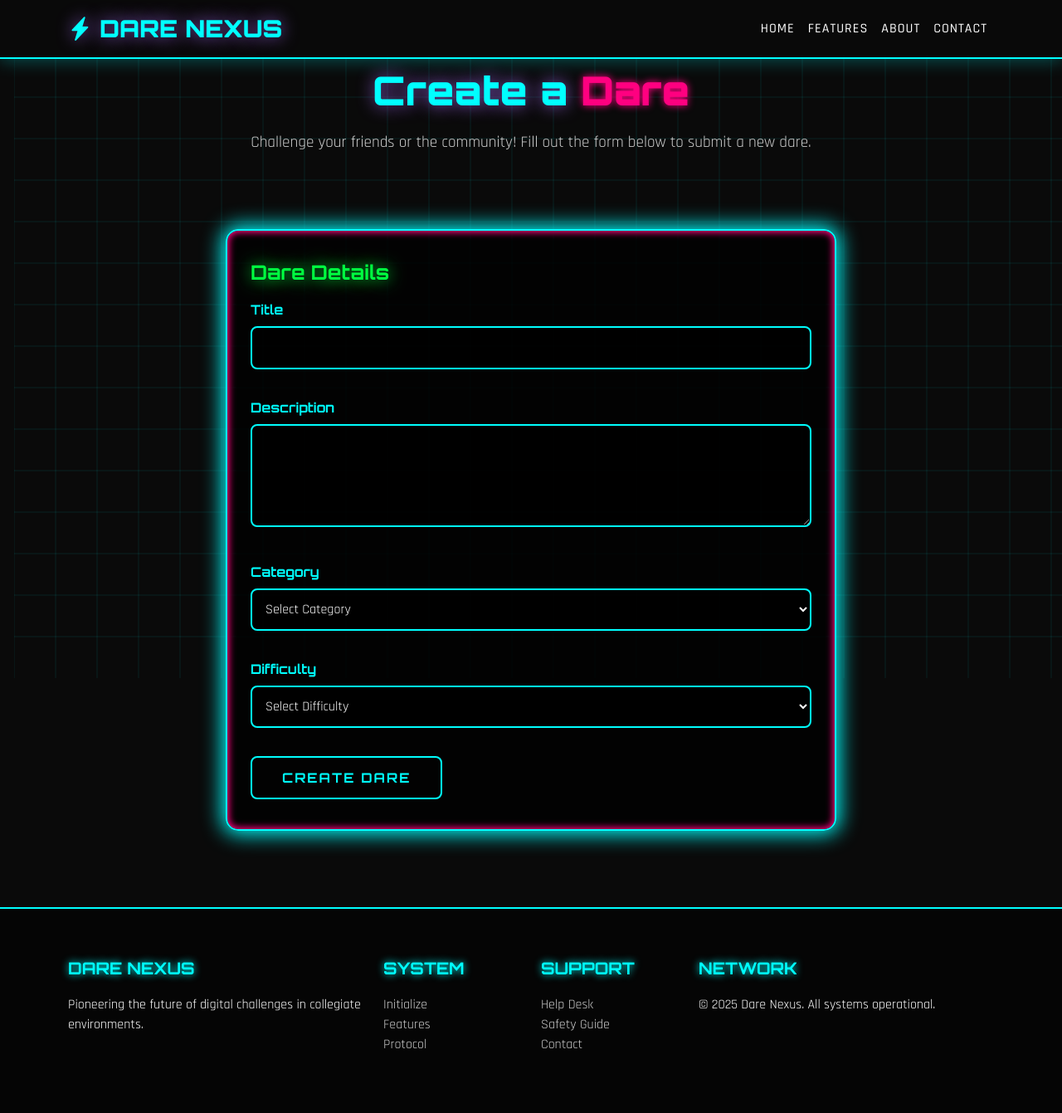
After one commit to anandku06/dare-exchange, a Django app: page /create/ in a window 1280 px wide. The commit adds this page. Shown: the whole page at 83% size. Run offline with Django 5.2, Linux system fonts and the light colour scheme.

Commit message:
Implement create dare functionality with model, view, and template updates

```diff
--- a/dareProject/dareProject/urls.py
+++ b/dareProject/dareProject/urls.py
@@ -1,19 +1,3 @@
-"""
-URL configuration for dareProject project.
-
-The `urlpatterns` list routes URLs to views. For more information please see:
-    https://docs.djangoproject.com/en/5.2/topics/http/urls/
-Examples:
-Function views
-    1. Add an import:  from my_app import views
-    2. Add a URL to urlpatterns:  path('', views.home, name='home')
-Class-based views
-    1. Add an import:  from other_app.views import Home
-    2. Add a URL to urlpatterns:  path('', Home.as_view(), name='home')
-Including another URLconf
-    1. Import the include() function: from django.urls import include, path
-    2. Add a URL to urlpatterns:  path('blog/', include('blog.urls'))
-"""
 from django.contrib import admin
 from django.urls import path, include
 from . import views
--- a/dareProject/home/urls.py
+++ b/dareProject/home/urls.py
@@ -2,5 +2,6 @@ from django.urls import path
 from . import views
 
 urlpatterns = [
-    path("", views.home, name='home')
+    path("", views.home, name="home"),
+    path("create/", views.create_dare, name="create_dare"),
 ]
--- a/dareProject/home/views.py
+++ b/dareProject/home/views.py
@@ -1,5 +1,28 @@
 from django.shortcuts import render
+from .models import DareExchange
+
 
 # Create your views here.
 def home(req):
-    return render(req, 'home.html')
+    return render(req, "home.html")
+
+
+def create_dare(req):
+    if req.method == "POST":
+        dare_title = req.POST.get("title")
+        dare_description = req.POST.get("description")
+        dare_category = req.POST.get("category")
+        dare_difficulty = req.POST.get("difficulty")
+
+        newDare = DareExchange(
+            title=dare_title,
+            description=dare_description,
+            category=dare_category,
+            difficulty=dare_difficulty,
+        )
+
+        newDare.save()
+
+
+
+    return render(req, "create_dare.html")
--- /dev/null
+++ b/dareProject/statics/css/create_dare.css
@@ -0,0 +1,169 @@
+/* Neon Create Dare Page - Consistent with site theme */
+:root {
+  --neon-cyan: #00ffff;
+  --neon-pink: #ff0080;
+  --neon-green: #00ff41;
+  --neon-purple: #bf00ff;
+  --neon-yellow: #ffff00;
+  --dark-bg: #0a0a0a;
+  --darker-bg: #050505;
+  --grid-color: rgba(0, 255, 255, 0.1);
+  --glow-strength: 0 0 20px;
+}
+
+body {
+  font-family: "Rajdhani", sans-serif;
+  background: var(--dark-bg);
+  color: #fff;
+  overflow-x: hidden;
+  position: relative;
+}
+
+body::before {
+  content: "";
+  position: fixed;
+  top: 0;
+  left: 0;
+  width: 100%;
+  height: 100%;
+  background-image: linear-gradient(var(--grid-color) 1px, transparent 1px),
+    linear-gradient(90deg, var(--grid-color) 1px, transparent 1px);
+  background-size: 50px 50px;
+  animation: gridMove 20s linear infinite;
+  z-index: -1;
+}
+
+@keyframes gridMove {
+  0% {
+    transform: translate(0, 0);
+  }
+  100% {
+    transform: translate(50px, 50px);
+  }
+}
+
+@keyframes neonGlow {
+  0%,
+  100% {
+    text-shadow: var(--glow-strength) var(--neon-cyan);
+  }
+  25% {
+    text-shadow: var(--glow-strength) var(--neon-pink);
+  }
+  50% {
+    text-shadow: var(--glow-strength) var(--neon-green);
+  }
+  75% {
+    text-shadow: var(--glow-strength) var(--neon-purple);
+  }
+}
+
+.create-dare-hero {
+  background: none;
+  padding: 80px 0 40px 0;
+  position: relative;
+  overflow: hidden;
+  z-index: 1;
+}
+
+.create-dare-title {
+  font-family: "Orbitron", monospace;
+  font-size: 3rem;
+  font-weight: 900;
+  color: var(--neon-cyan);
+  text-shadow: var(--glow-strength) var(--neon-cyan);
+  animation: neonGlow 4s ease-in-out infinite;
+  margin-bottom: 20px;
+}
+
+.create-dare-lead {
+  font-size: 1.2rem;
+  color: #cccccc;
+  margin-bottom: 30px;
+}
+
+.create-dare-content {
+  padding: 20px 0 60px 0;
+}
+
+.create-dare-card {
+  background: rgba(0, 0, 0, 0.8);
+  border: 2px solid var(--neon-cyan);
+  border-radius: 15px;
+  padding: 36px 28px;
+  margin-bottom: 32px;
+  box-shadow: 0 0 24px 4px var(--neon-cyan), 0 0 8px 2px var(--neon-pink) inset;
+  transition: transform 0.2s, box-shadow 0.2s;
+  position: relative;
+  overflow: hidden;
+}
+.create-dare-card:hover {
+  transform: translateY(-8px) scale(1.03);
+  box-shadow: 0 0 40px 8px var(--neon-pink), 0 0 16px 4px var(--neon-cyan) inset;
+}
+
+.create-dare-section {
+  font-family: "Orbitron", monospace;
+  font-size: 1.5rem;
+  font-weight: 700;
+  color: var(--neon-green);
+  text-shadow: var(--glow-strength) var(--neon-green);
+  margin-bottom: 18px;
+}
+
+.create-dare-form label {
+  color: var(--neon-cyan);
+  font-family: "Orbitron", monospace;
+  font-weight: 700;
+  margin-bottom: 8px;
+}
+.create-dare-form input,
+.create-dare-form textarea,
+.create-dare-form select {
+  background: rgba(0, 0, 0, 0.7);
+  border: 2px solid var(--neon-cyan);
+  color: #fff;
+  border-radius: 8px;
+  padding: 12px;
+  margin-bottom: 18px;
+  width: 100%;
+  font-size: 1rem;
+  transition: border 0.2s, box-shadow 0.2s;
+}
+.create-dare-form input:focus,
+.create-dare-form textarea:focus,
+.create-dare-form select:focus {
+  border: 2px solid var(--neon-pink);
+  box-shadow: 0 0 10px var(--neon-pink);
+  outline: none;
+}
+.create-dare-form button {
+  background: transparent;
+  border: 2px solid var(--neon-cyan);
+  color: var(--neon-cyan);
+  font-family: "Orbitron", monospace;
+  font-weight: 700;
+  text-transform: uppercase;
+  letter-spacing: 2px;
+  padding: 12px 36px;
+  border-radius: 8px;
+  transition: all 0.3s;
+  cursor: pointer;
+}
+.create-dare-form button:hover {
+  background: var(--neon-cyan);
+  color: var(--dark-bg);
+  box-shadow: 0 0 30px var(--neon-cyan);
+}
+
+@media (max-width: 768px) {
+  .create-dare-title {
+    font-size: 2rem;
+  }
+  .create-dare-section {
+    font-size: 1.1rem;
+  }
+  .create-dare-card {
+    padding: 18px 8px;
+  }
+}
--- /dev/null
+++ b/dareProject/templates/create_dare.html
@@ -0,0 +1,67 @@
+{% extends 'base.html' %} {% load static %} {% block style %}
+<link rel="stylesheet" href="{% static 'css/create_dare.css' %}" />
+{% endblock %} {% block body %}
+<section class="create-dare-hero">
+  <div class="container text-center">
+    <h1 class="create-dare-title">
+      Create a
+      <span
+        style="color: var(--neon-pink); text-shadow: 0 0 10px var(--neon-pink)"
+        >Dare</span
+      >
+    </h1>
+    <p class="create-dare-lead">
+      Challenge your friends or the community! Fill out the form below to submit
+      a new dare.
+    </p>
+  </div>
+</section>
+
+<section class="create-dare-content">
+  <div class="container">
+    <div class="row justify-content-center">
+      <div class="col-lg-8">
+        <div class="create-dare-card">
+          <h2 class="create-dare-section">Dare Details</h2>
+          <form class="create-dare-form" method="post">
+            {% csrf_token %}
+            <div class="mb-3">
+              <label for="title">Title</label>
+              <input type="text" id="title" name="title" required />
+            </div>
+            <div class="mb-3">
+              <label for="description">Description</label>
+              <textarea
+                id="description"
+                name="description"
+                rows="4"
+                required
+              ></textarea>
+            </div>
+            <div class="mb-3">
+              <label for="category">Category</label>
+              <select id="category" name="category" required>
+                <option value="">Select Category</option>
+                <option value="fun">Fun</option>
+                <option value="adventure">Adventure</option>
+                <option value="social">Social</option>
+                <option value="skill">Skill</option>
+              </select>
+            </div>
+            <div class="mb-3">
+              <label for="difficulty">Difficulty</label>
+              <select id="difficulty" name="difficulty" required>
+                <option value="">Select Difficulty</option>
+                <option value="easy">Easy</option>
+                <option value="medium">Medium</option>
+                <option value="hard">Hard</option>
+              </select>
+            </div>
+            <button type="submit">Create Dare</button>
+          </form>
+        </div>
+      </div>
+    </div>
+  </div>
+</section>
+{% endblock %}
```
Also changed, not shown: dareProject/home/models.py (+17 -0 lines), dareProject/templates/home.html (+93 -6 lines), dareProject/templates/home_comps/cta.html (deleted, +0 -11 lines), dareProject/templates/home_comps/features.html (deleted, +0 -43 lines), dareProject/templates/home_comps/hero.html (deleted, +0 -32 lines), dareProject/db.sqlite3, dareProject/home/migrations/0001_initial.py (added), dareProject/home/migrations/0002_dareexchange_ph_no.py (added), dareProject/home/migrations/0003_rename_dare_dareexchange_description_and_more.py (added).
